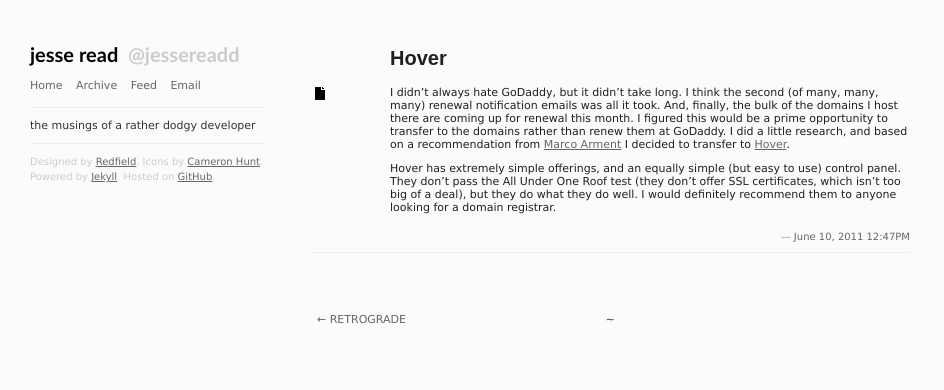
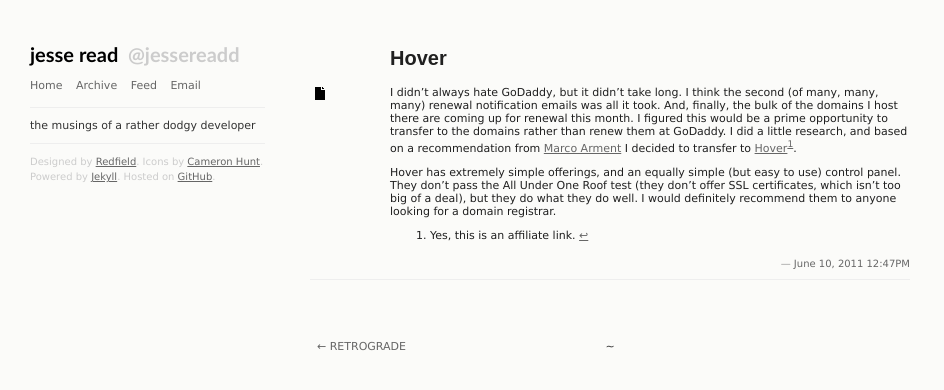
Before and after one commit to DarthNerdus/dodgydev.net, a Jekyll site: the page built from _posts/2011-06-10-hover.markdown, in a window 1280 px wide. Shown: the top 390 px of the page, without its empty margins (0-944 px from the left). Built offline with Jekyll 4.4.1, drawn with Linux system fonts in a browser that asks for light colours.

Commit message:
Add affiliate link.

```diff
--- a/_posts/2011-06-10-hover.markdown
+++ b/_posts/2011-06-10-hover.markdown
@@ -7,6 +7,8 @@
 link:
 ---
 
-I didn't always hate GoDaddy, but it didn't take long. I think the second (of many, many, many) renewal notification emails was all it took. And, finally, the bulk of the domains I host there are coming up for renewal this month. I figured this would be a prime opportunity to transfer to the domains rather than renew them at GoDaddy. I did a little research, and based on a recommendation from [Marco Arment](http://www.marco.org/2011/04/14/why-is-it-so-hard-to-be-a-good-registrar) I decided to transfer to [Hover](hover.com).
+I didn't always hate GoDaddy, but it didn't take long. I think the second (of many, many, many) renewal notification emails was all it took. And, finally, the bulk of the domains I host there are coming up for renewal this month. I figured this would be a prime opportunity to transfer to the domains rather than renew them at GoDaddy. I did a little research, and based on a recommendation from [Marco Arment](http://www.marco.org/2011/04/14/why-is-it-so-hard-to-be-a-good-registrar) I decided to transfer to [Hover](http://hover.com/darthnerdus)[^1].
 
 Hover has extremely simple offerings, and an equally simple (but easy to use) control panel. They don't pass the All Under One Roof test (they don't offer SSL certificates, which isn't too big of a deal), but they do what they do well. I would definitely recommend them to anyone looking for a domain registrar.
+
+[^1]: Yes, this is an affiliate link.
```
